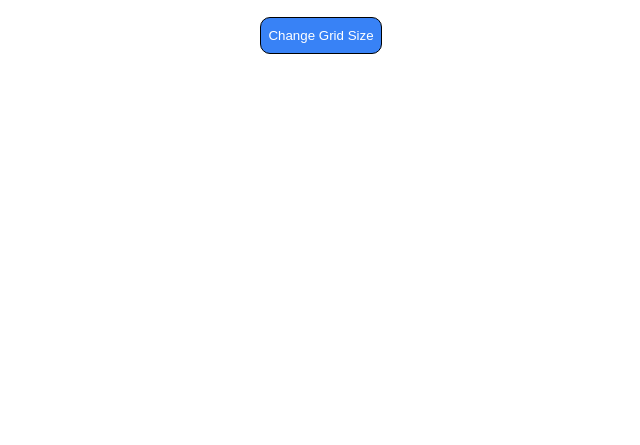
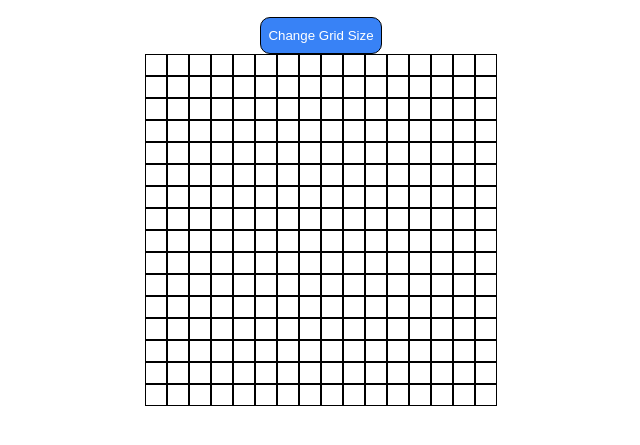
Before and after one commit to bayntris/Etch-A-Sketch, a plain HTML site: page index.html in a window 1280 px wide. Shown: the part 41-486 px from the top of the page, without its empty margins (319-959 px from the left). Drawn offline with Linux system fonts and the light colour scheme; a web font is replaced by a local one.

Commit message:
Add Grid

```diff
--- a/scripts/script.js
+++ b/scripts/script.js
@@ -1,3 +1,24 @@
 const container = document.querySelector('#container');
 const gridContainer = document.querySelector('#grid-container');
 const grid = document.querySelector('#grid');
+
+
+
+for (let i = 0; i < 16; i++) {
+
+    // Create a Row
+    const gridRow = document.createElement('div');
+    gridRow.style.display = 'flex';
+
+    // In each Row, create 16 Grid Cells
+    for (let j = 0; j < 16; j++) {
+        const gridCell = document.createElement('div');
+        gridCell.style.height = '20px';
+        gridCell.style.width = '20px';
+        gridCell.style.border = '1px solid black';
+
+        gridRow.appendChild(gridCell);
+    }
+
+    grid.appendChild(gridRow);
+}
--- a/styles/style.css
+++ b/styles/style.css
@@ -20,6 +20,13 @@ header {
     margin-bottom: 20px;
 }
 
+
+#grid-container {
+    display: flex;
+    justify-content: center;
+
+}
+
 #btnChangeGrid {
     border-radius: 10px;
     background-color: #3882F6;
```
